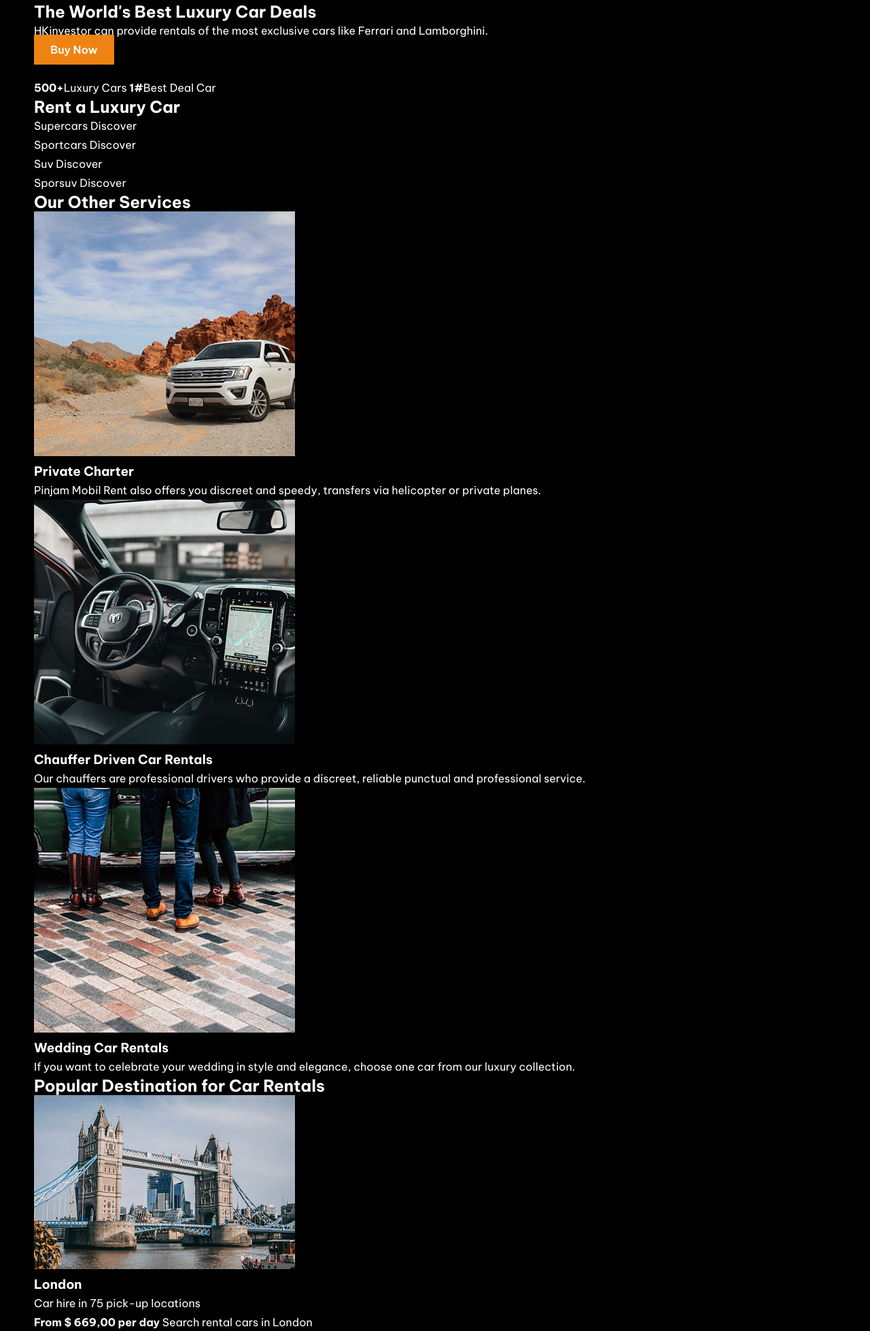
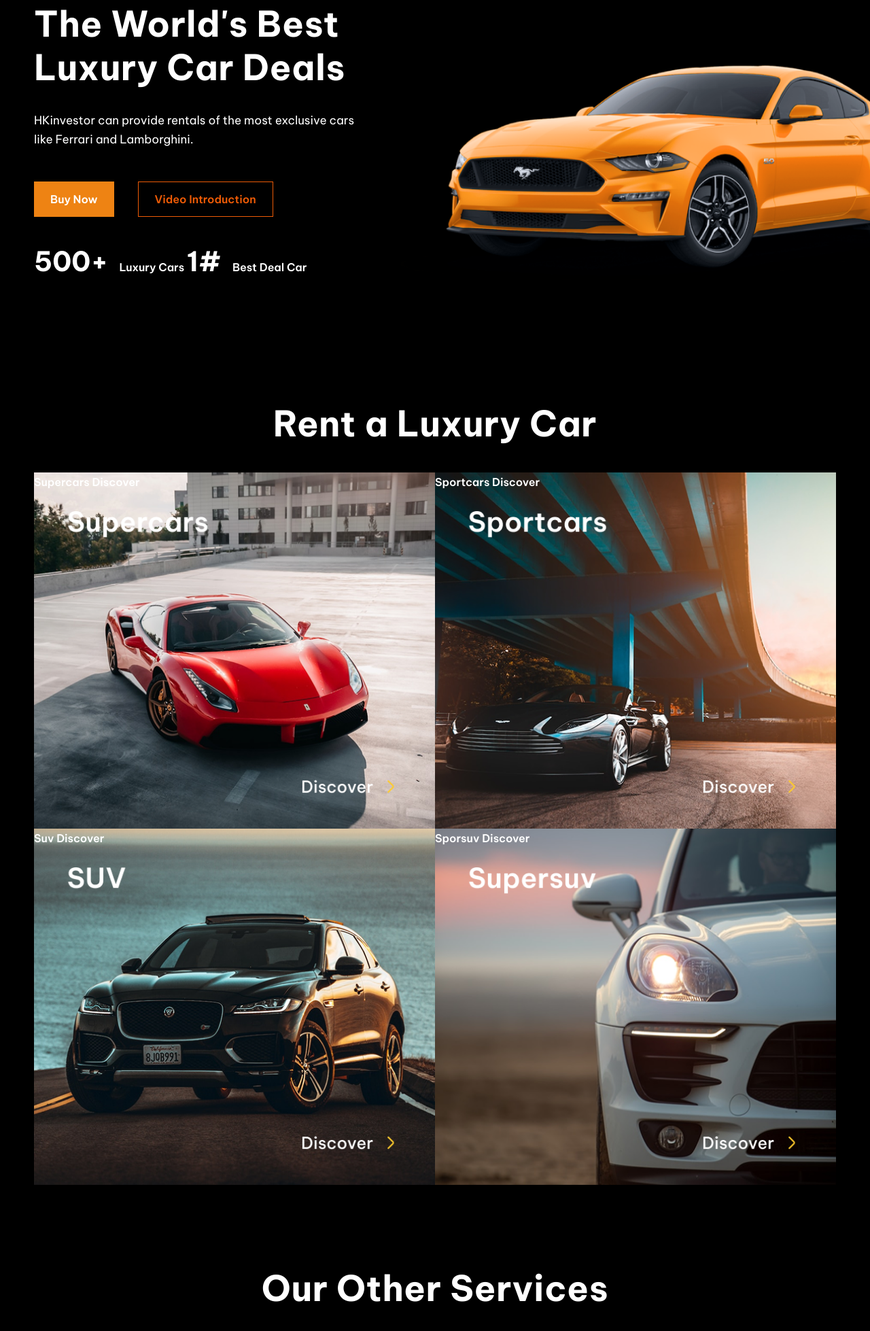
Before and after one commit to alina-dev20/Car-Dealership-Website, a plain HTML site: page index.html in a window 1280 px wide. Shown: the part 200-2158 px from the top of the page at 68% size. Drawn offline with Linux system fonts and the light colour scheme.

Commit message:
стили для секций

```diff
--- a/style.css
+++ b/style.css
@@ -36,6 +36,13 @@
     margin: 0 auto;
     padding: 0 10px;
 }
+.title-section {
+    font-size: 52px;
+    line-height: 64px;
+    margin-bottom: 40px;
+    letter-spacing: 0.6px;
+    text-align: center;
+}
 .btn-primary {
     padding: 12px 24px;
     background-color: #EE8313;
@@ -43,6 +50,17 @@
 }
 .btn-primary:hover{
     background-color: #ee5b06;
+}
+.btn-secondare {
+    padding: 12px 24px;
+    font-weight: 600;
+    color: #ee5b06;
+    border: 1px solid;
+    line-height: 26px;
+}
+.btn-secondare:hover {
+    color: #FFF;
+    border: 1px solid #FFF;
 }
 /* header */
 #header-section {
@@ -69,3 +87,155 @@
 .nav-main__link:hover {
     color: #EE8313;
 }
+/* Banner */
+#banner-section {
+    padding-bottom: 60px;
+    position: relative;
+}
+.banner {
+    max-width: 475px;
+}
+.banner__header {
+     font-size: 52px;
+     line-height: 64px;
+     letter-spacing: 0.6px;
+}
+.banner__text {
+    margin: 32px 0 48px;
+    font-size: 17px;
+    color: rgb(255, 255, 255 / 80%);
+}
+.banner-links-wrap {
+    display: flex;
+    align-items: center;
+    gap: 35px;
+    margin-bottom: 40px;
+}
+.banner-features__text {
+    font-weight: 600;
+    line-height: 24px;
+}
+.banner-features__text_strong {
+    margin-right: 16px;
+    font-size: 40px;
+    font-weight: 700;
+    line-height: 52px;
+}
+.banner-img{
+    position: absolute;
+    width: 55%;
+    top: 0;
+    right: 0;
+    height: 100%;
+}
+
+.banner-img::before {
+    position: absolute;
+    content: '';
+    width: 100%;
+    height: 100%;
+    top: 0;
+    right: 0;
+    background: url(img/mustang.png) no-repeat center center;
+    background-size: cover; /* чтобы изображение занимало всю высоту и ширину */
+}
+/* rent */
+#rent-section {
+    padding: 120px 0;
+}
+.rent-wrap {
+    display: grid;
+    grid-template-columns: 1fr 1fr;
+}
+.rent {
+    position: relative;
+    height: 524px;
+    background: url(img/supercar.png) 50%/cover no-repeat;
+    font-weight: 600;
+}
+.rent:nth-child(2) {
+    background-image: url(img/sportcar.png);
+}
+.rent:nth-child(3) {
+    background-image: url(img/suv.png);
+}
+.rent:nth-child(4) {
+    background-image: url(img/supersuv.png);
+}
+.rent-name {
+position: absolute;
+    top: 48px;
+    left: 48px;
+}
+/* services */
+#service-section {
+    padding-bottom: 120px;
+}
+.services-section__title {
+    margin-bottom: 60px;
+    text-align: left;
+}
+.services-wrap {
+    display: grid;
+    grid-template-columns: repeat(3, 1fr);
+    gap: 24px;
+}
+.services-img {
+    margin-bottom: 24px;
+}
+.services-title {
+    margin-bottom: 16px;
+    font-size: 24px;
+    line-height: 32px;
+}
+.services__text {
+    color: rgb(255, 255, 255 / 80%);
+}
+/* detination */
+#destination-section {
+    padding-bottom: 162px ;
+}
+.destination-wrap {
+    display: grid;
+    grid-template-columns: repeat(3, 1fr);
+    gap: 24px;
+}
+.destination {
+     border: 1px solid #171717;
+     background-color: #171717;
+}
+.destination-info {
+    padding: 24px;
+}
+.destination__title {
+    font-size: 24px;
+    line-height: 32px;
+}
+.destination__text {
+    margin: 10px 0 25px;
+    color: rgb(255, 255, 255 / 80%);
+}
+.destination__price {
+    position: relative;
+    display: block;
+    font-weight: 600;
+    margin-bottom: 17px;
+    padding-left: 40px;
+}
+.destination__price::before {
+    position: absolute;
+    content: '';
+    top: 50%;
+    left: 0;
+    width: 30px;
+    height: 30px;
+    background: url(img/car-logo.png) no-repeat center center;
+    background-size: contain; /* Убедитесь, что логотип не искажается */
+    transform: translateY(-50%);
+}
+.destination__link {
+    color: #EE8313;
+}
+.destination__link:hover {
+    color: #ee5b06;
+}
```
